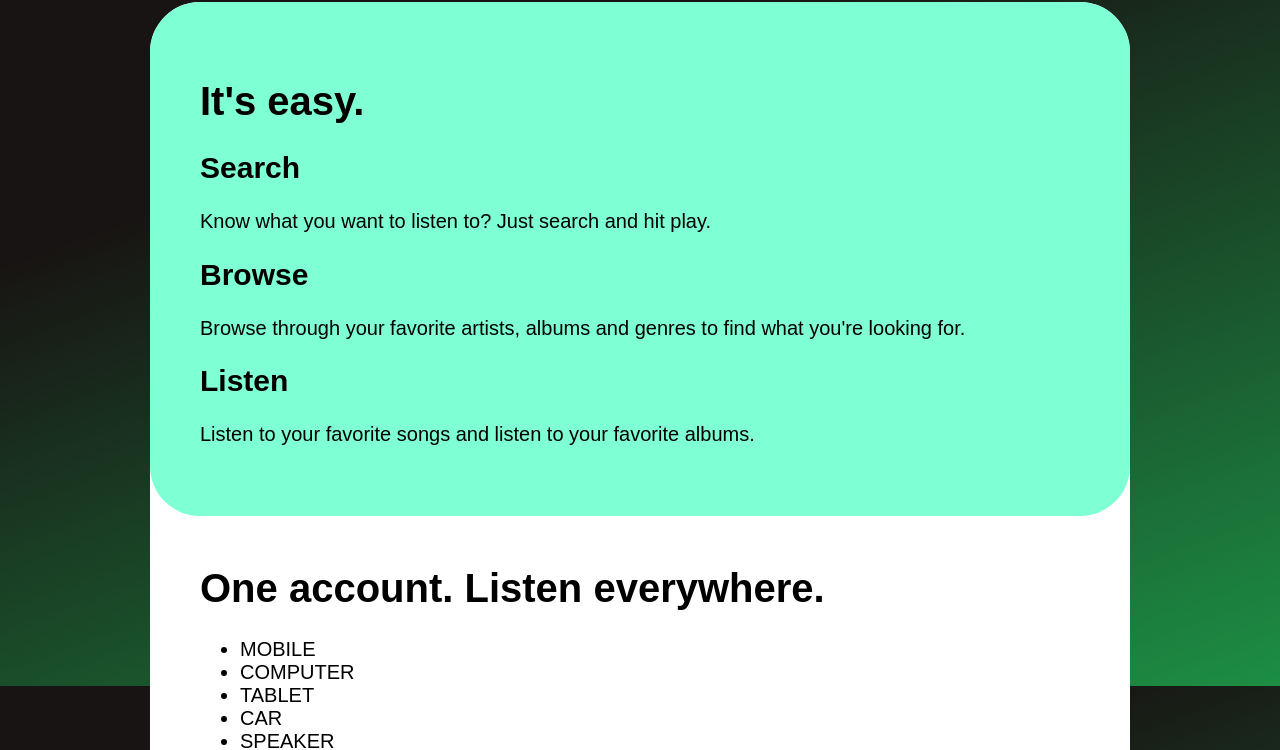
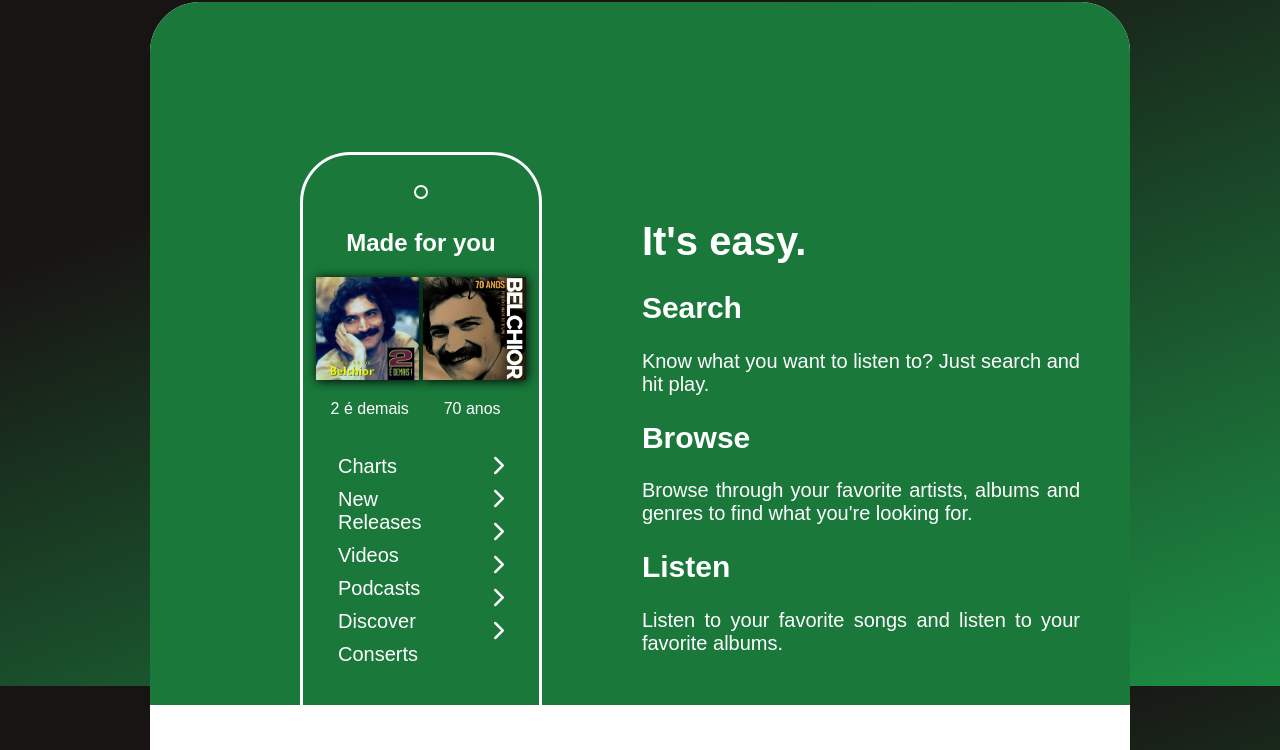
Before and after one commit to Istrupiciu/HarmonyWave, a plain HTML site: page Index.html in a window 1280 px wide. Shown: the part 1714-2464 px from the top of the page. Drawn offline with Linux system fonts and the light colour scheme.

Commit message:
Add files via upload

```diff
--- a/Index.html
+++ b/Index.html
@@ -5,6 +5,7 @@
     <meta charset="UTF-8">
     <meta name="viewport" content="width=, initial-scale=1.0">
     <link rel="stylesheet" href="style.css">
+    <script src="https://kit.fontawesome.com/b0b7f9d990.js" crossorigin="anonymous"></script>
     <title>Spotify</title>
 </head>
 
@@ -48,8 +49,10 @@
     </div>
 
     <div class="cont con1">
+
         <div class="sec">
 
+            <div class="text">
                 <h1>It's easy.</h1>
 
                 <h2>Search</h2>
@@ -59,7 +62,43 @@
                 <h2>Listen</h2>
                 <p>Listen to your favorite songs and listen to your favorite albums.</p>
             </div>
+
+            <div class="tel">
+                <div class="cam"></div>
+                <h2>Made for you</h2>
+                <div>
+                    <img src="img/2 é demais!.jpg" alt="">
+                    <img src="img/70 anos.jpg" alt="">
+                    <div class="img_text">
+                        <p>2 é demais</p>
+                        <p>70 anos</p>
+
+                    </div>
+                </div>
+                <div class="topics">
+                    <ul>
+                        <li>Charts</li>
+                        <li>New Releases</li>
+                        <li>Videos</li>
+                        <li>Podcasts</li>
+                        <li>Discover</li>
+                        <li>Conserts</li>
+                    </ul>
+                    <ul>
+                        <li id="set"><i class="fa-solid fa-chevron-right"></i></li>
+                        <li id="set"><i class="fa-solid fa-chevron-right"></i></li>
+                        <li id="set"><i class="fa-solid fa-chevron-right"></i></li>
+                        <li id="set"><i class="fa-solid fa-chevron-right"></i></li>
+                        <li id="set"><i class="fa-solid fa-chevron-right"></i></li>
+                        <li id="set"><i class="fa-solid fa-chevron-right"></i></li>
+                    </ul>
+                </div>
+            </div>
+
+        </div>
         <div class="con2">
+            <div class="con3">
+                <div class="con3_1">
                     <h1>One account. Listen everywhere.</h1>
                     <ul>
                         <li>MOBILE</li>
@@ -70,8 +109,10 @@
                         <li>PLAYSTATION®</li>
                         <li>TV</li>
                         <li>WEB PLAYER</li>
-
                     </ul>
+                </div>
+                <img src="./img/dispositivos.svg" alt="">
+            </div>
         </div>
     </div>
 
--- a/style.css
+++ b/style.css
@@ -6,8 +6,8 @@ body {
 
     font-family: Arial, Helvetica, sans-serif;
 
-    background: rgb(24,20,19);
-    background: linear-gradient(160deg, rgba(24,20,19,1) 30%, rgba(28,142,68,1) 100%, rgba(28,157,74,1) 100%);
+    background: rgb(24, 20, 19);
+    background: linear-gradient(160deg, rgba(24, 20, 19, 1) 30%, rgba(28, 142, 68, 1) 100%, rgba(28, 157, 74, 1) 100%);
     background-size: cover;
     background-repeat: no-repeat;
     background-attachment: fixed;
@@ -63,7 +63,7 @@ body {
 .title .btn {
     border-style: solid;
     border-color: transparent;
-    background-color: rgba(28,142,68,1);
+    background-color: rgba(28, 142, 68, 1);
     color: white;
     padding: 20px 60px;
     border-radius: 50px;
@@ -127,6 +127,7 @@ body {
 .imgs img {
     height: 200px;
     width: 200px;
+    margin: 1px;
 }
 
 .con1 {
@@ -134,11 +135,111 @@ body {
 }
 
 .sec {
-    background-color: aquamarine;
-    border-radius: 50px;
+    display: flex;
+    flex-direction: row-reverse;
+    background-color: rgb(25, 120, 58);
+    border-top-right-radius: 50px;
+    border-top-left-radius: 50px;
     padding: 50px;
+    padding-bottom: 0px;
+}
+
+.sec .text {
+    margin-top: auto;
+    margin-bottom: 30px;
+    color: white;
+}
+
+.sec .tel {
+    margin-top: 100px;
+    margin-left: 100px;
+    margin-right: 100px;
+    width: 400px;
+    height: 550px;
+    border-top-right-radius: 50px;
+    border-top-left-radius: 50px;
+    border-color: white;
+    border-style: solid;
+    border-bottom: none;
+    color: white;
+    text-align: center;
+    font-size: medium;
+}
+
+.sec .tel img {
+    width: 8vw;
+    box-shadow: 1px 1px 10px black;
+}
+
+.sec .tel .img_text {
+    display: grid;
+    grid-template-columns: repeat(2, 1fr);
+    margin-left: auto;
+    margin-right: auto;
+    width: 16vw;
+}
+
+.sec .tel .img_text p{
+    text-align: center;
+}
+
+.sec .tel .cam {
+    width: 10px;
+    height: 10px;
+    border-color: white;
+    border-style: solid;
+    border-width: 2px;
+    border-radius: 50%;
+    margin: 30px;
+    margin-left: auto;
+    margin-right: auto;
 }
 
 .con2 {
     margin: 50px;
 }
+
+.con2 ul {
+    display: grid;
+    grid-template-columns: repeat(3, 1fr);
+    margin-top: auto;
+    margin-bottom: auto;
+}
+
+.con2 ul li {
+    list-style: none;
+    padding: 10px;
+    padding-left: 0px;
+    border-radius: 50px;
+}
+
+.con3 {
+    display: flex;
+}
+
+.con3_1 {
+    text-align: left;
+}
+
+.con3 img {
+    margin-left: 50px;
+    width: 600px;
+    height: 400px;
+}
+
+.tel .topics {
+    display: flex;
+}
+
+
+.tel .topics ul {
+    text-align: left;
+    padding: 0px 30px;
+    margin-left: auto;
+}
+
+.tel .topics li {
+    font-size: 20px;
+    padding: 5px;
+    list-style: none;
+}
```
Also changed, not shown: img/dispositivos.svg (added). Lines whose indentation alone changed are shown as unchanged.
